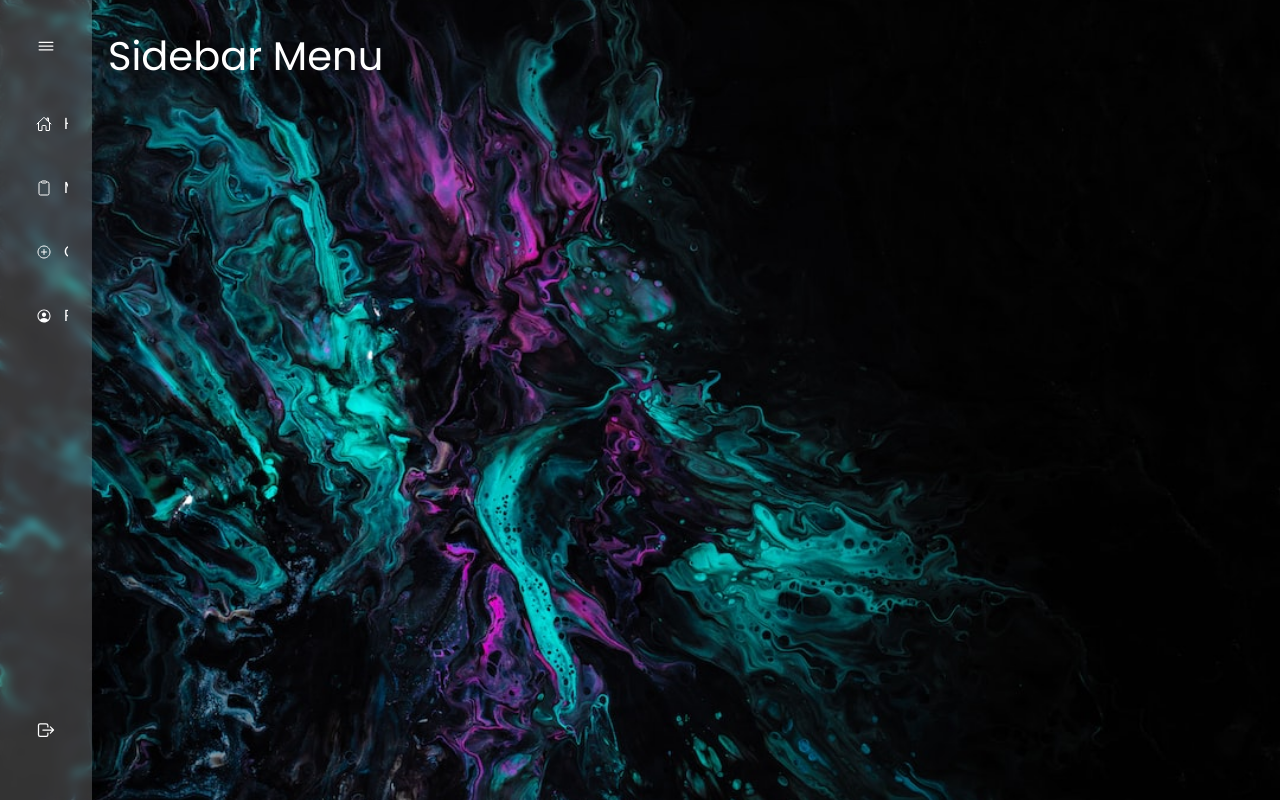
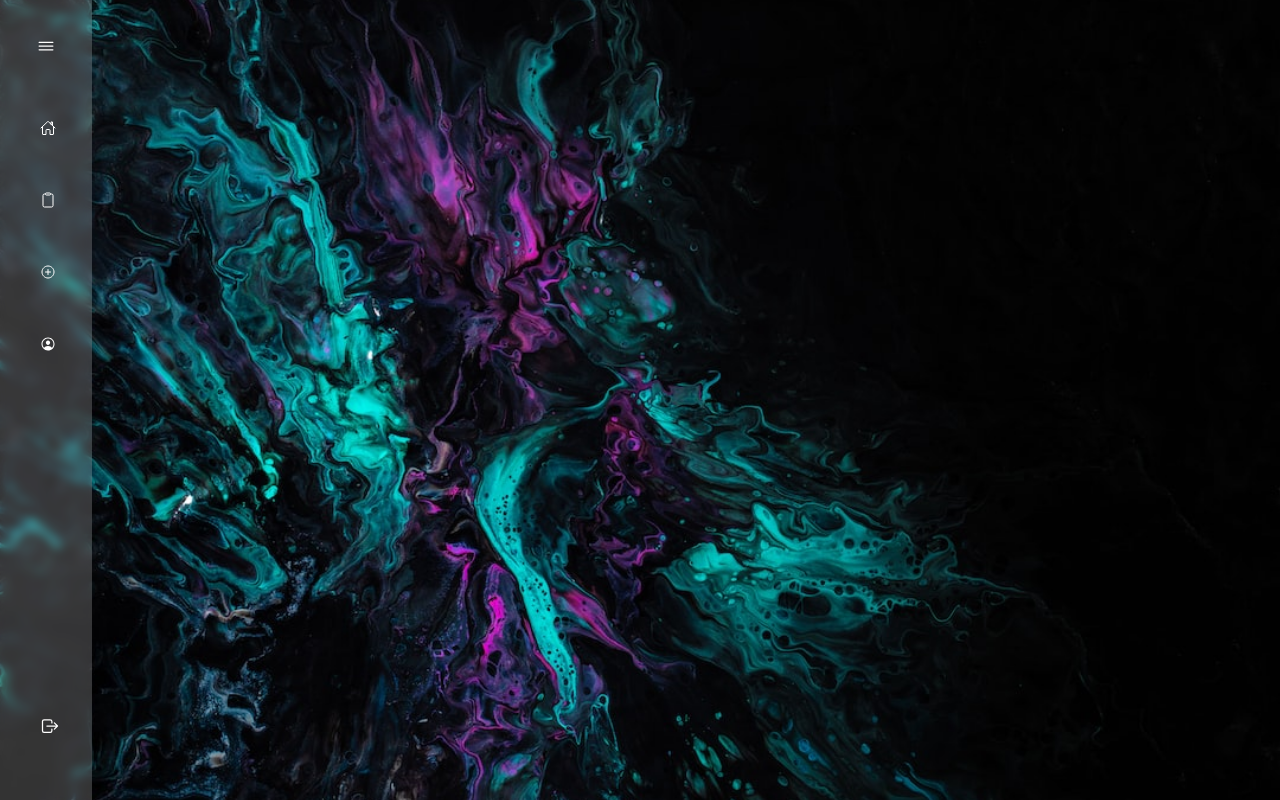
Before and after one commit to 0MAVM0/Normal-site, a Django app: page / in a window 1280 px wide. Run offline with Django 4.2, Linux system fonts and the light colour scheme; some libraries are stand-ins or nearby versions.

Commit message:
Navbar and base

```diff
--- a/PerfectChoice/main/templates/main/base.html
+++ b/PerfectChoice/main/templates/main/base.html
@@ -6,6 +6,7 @@
 <head>
     <meta charset="UTF-8">
     <meta name="viewport" content="width=device-width, initial-scale=1.0">
+    <link rel="stylesheet" href="{% static 'styles/base.css' %}">
     {% block link %}
     {% endblock link %}
     <title>{% block title %}{% endblock title %}</title>
@@ -14,12 +15,21 @@
 </head>
 <body>
     {% comment %} {% if user.is_authenticated %} {% endcomment %}
-        {% include 'main/navbar.html' %}
 
-        {% block content %}
-        {% endblock content %}
+        <div id="body-pd">
+            <div class="main-div-navbar">
+                {% include 'main/navbar.html' %}
+            </div>
 
-        {% comment %} {% include 'main/footer.html' %} {% endcomment %}
+            <div class="main-content">
+                {% block content %}
+                {% endblock content %}
+            </div>
+
+            <div class="main-footer">
+                {% comment %} {% include'main/footer.html' %} {% endcomment %}
+            </div>
+        </div>
 
         {% block script %}
         {% endblock script %}
--- a/PerfectChoice/main/templates/main/navbar.html
+++ b/PerfectChoice/main/templates/main/navbar.html
@@ -3,15 +3,12 @@
 <link rel="stylesheet" href="{% static 'styles/navbar.css' %}">
 <link rel="stylesheet" href="{% static 'js/navbar.js' %}">
 
-<div id="body-pd">
 <div class="l-navbar" id="navbar">
     <nav class="nav">
         <div>
             <div class="nav__brand">
                 <ion-icon name="menu-outline" class="nav__toggle" id="nav-toggle"></ion-icon>
-                    <a href="" class="nav__log">
-                        PerfectChoise
-                    </a>
+                <a href="" class="nav__logo">PerfectChoise</a>
             </div>
 
             <div class="nav__list">
@@ -25,7 +22,7 @@
                 </a>
                 <a class="nav__link" active>
                     <ion-icon name="add-circle-outline" class="nav_icon"></ion-icon>
-                        <span class="nav_name">Create a publication</span>
+                    <span class="nav_name">Create</span>
                 </a>
                 <a class="nav__link" active>
                     <ion-icon name="person-circle-outline" class="nav_icon"></ion-icon>
@@ -39,8 +36,6 @@
             <span class="nav__name">Log Out</span>
         </a>
     </nav>
-    </div>
-    <h1>Sidebar Menu</h1>
 </div>
 
 <script defer>
--- /dev/null
+++ b/PerfectChoice/static/styles/base.css
@@ -0,0 +1,16 @@
+*,::before,::after {
+    box-sizing: border-box;
+}
+#body-pd {
+    position: relative;
+    margin: 0;
+    padding: 2rem 0 0 6.75rem;
+    font-family: var(--body-font);
+    font-size: var(--normal-font-size);
+    transition: .5s;
+    min-height: 100vh;
+    background: url("../images/splash.jpg");
+    background-position: center;
+    background-repeat: no-repeat;
+    background-size: cover;
+}
--- a/PerfectChoice/static/styles/navbar.css
+++ b/PerfectChoice/static/styles/navbar.css
@@ -10,26 +10,6 @@
     --normal-font-size: 1rem;
     --small-font-size: .875rem;
     --z-fixed: 100;
-}
-*,::before,::after {
-    box-sizing: border-box;
-}
-#body-pd {
-    position: relative;
-    margin: 0;
-    padding: 2rem 0 0 6.75rem;
-    font-family: var(--body-font);
-    font-size: var(--normal-font-size);
-    transition: .5s;
-    min-height: 100vh;
-    background: url("../images/splash.jpg");
-    background-position: center;
-    background-repeat: no-repeat;
-    background-size: cover;
-}
-h1 {
-    margin: 0;
-    color: var(--white-color);
 }
 a {
     text-decoration: none;
@@ -67,6 +47,8 @@ a {
     cursor: pointer;
 }
 .nav__logo {
+    position: relative;
+    left: -29px;
     color: var(--white-color);
     font-weight: 600;
 }
@@ -75,7 +57,7 @@ a {
     grid-template-columns: max-content max-content;
     align-items: center;
     column-gap: .75rem;
-    padding: .75rem;
+    padding: 1rem;
     color: var(--white-color);
     border-radius: .5rem;
     margin-bottom: 1rem;
```
Also changed, not shown: PerfectChoice/static/js/navbar.js (added). Lines whose indentation alone changed are shown as unchanged.
